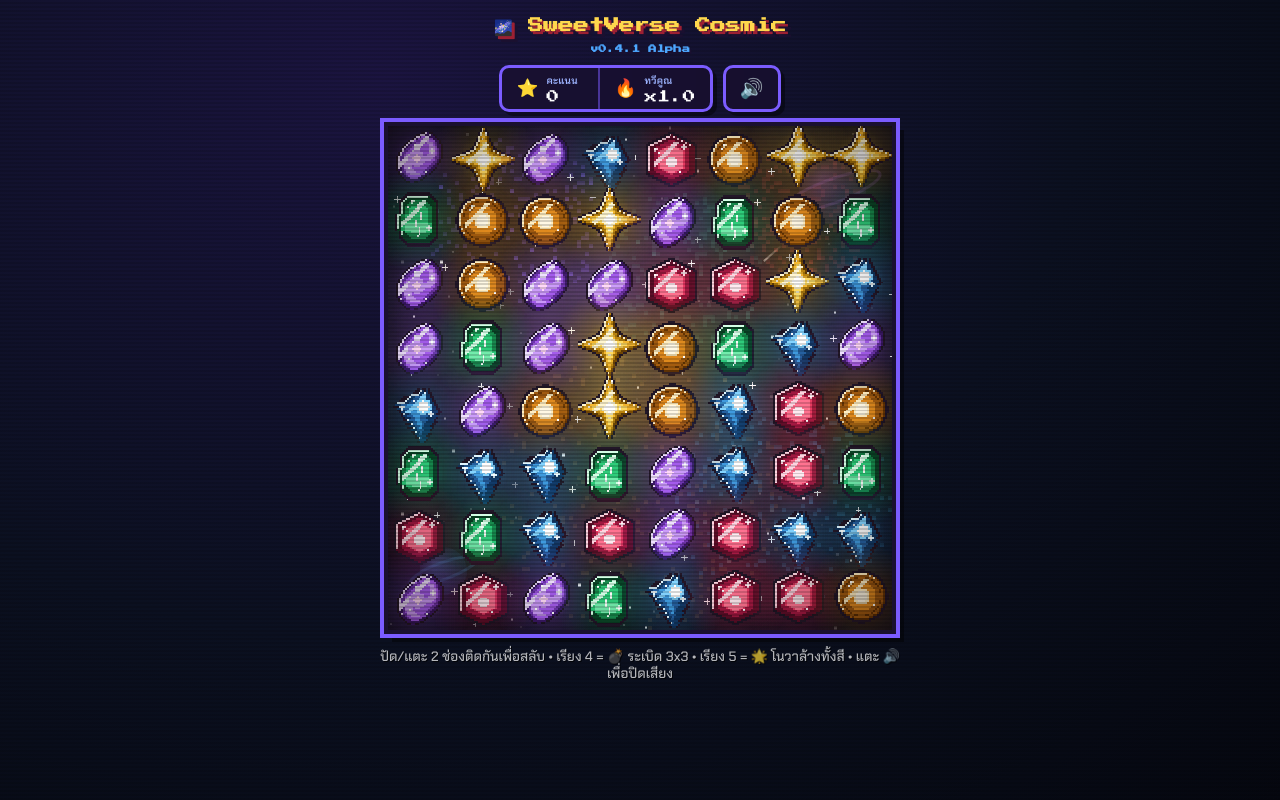
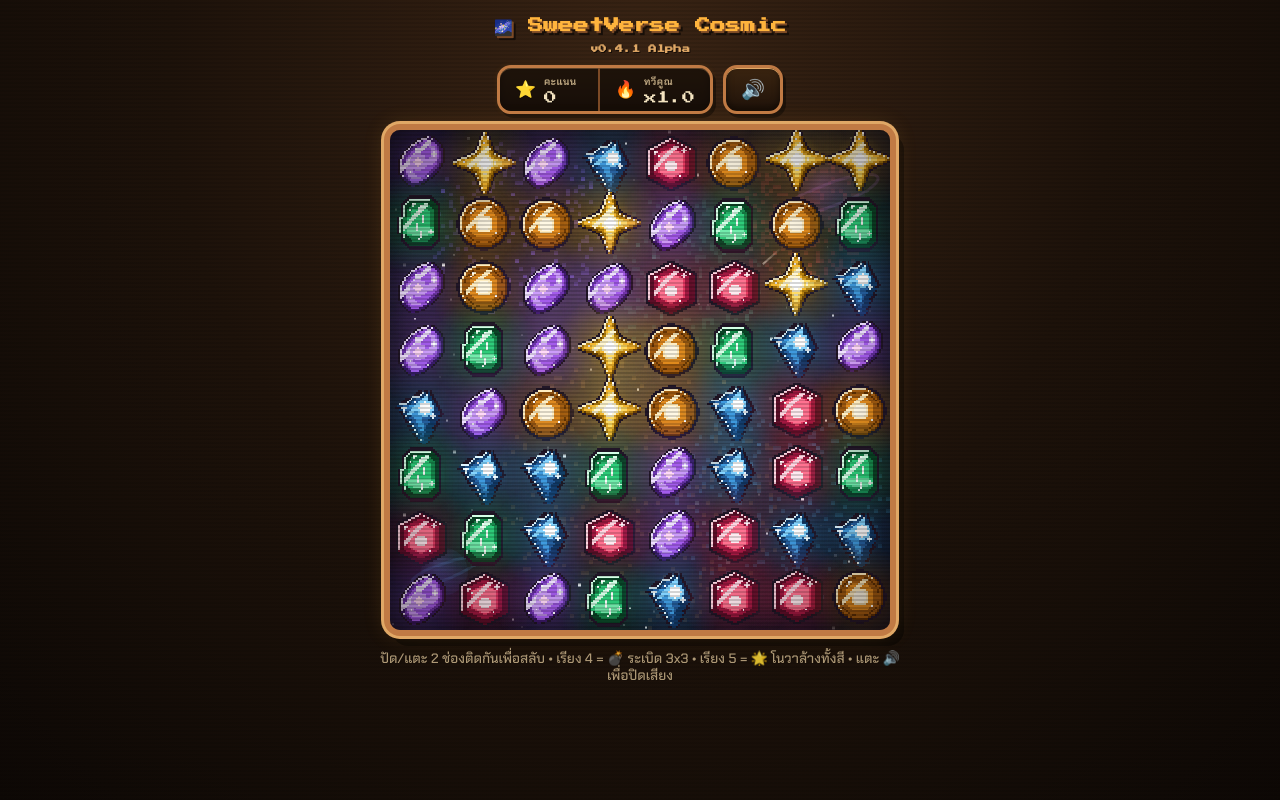
Before and after one commit to markerhz/testcosmicgem, a website with bundled scripts: page index.html in a window 1280 px wide. Built offline with nearby package versions, Linux system fonts and the light colour scheme.

Commit message:
Add files via upload

```diff
--- a/css/style.css
+++ b/css/style.css
@@ -1,12 +1,29 @@
-/* 🕹️ สไตล์ 8-bit + CRT (แบบ Balatro) */
+/* 🛰️ UI ธีม "Tiny Universe" — แผงควบคุมยานอวกาศ (UI_GUIDE: copper / wood / glass / warm cream / amber)
+   ปรัชญา: หน้าจอเป็นของยาน ไม่ใช่เกมมือถือ — วัสดุอุ่น อนาล็อก หนักแน่น
+   Animation: ช้า หายใจ นุ่ม ไม่วูบวาบ (never flashy) */
+
+:root{
+  --cream:#f3e3c0;      /* Warm Cream — ตัวอักษรหลัก */
+  --cream-dim:#c9b28a;  /* cream หม่นสำหรับ label */
+  --copper:#c07a44;     /* Copper — ขอบ/บานพับ */
+  --copper-lo:#7c4a26;  /* copper เข้ม (ร่องเงา) */
+  --copper-hi:#e0a866;  /* copper รับแสง (ไฮไลต์ขอบ) */
+  --amber:#ffb43d;      /* Amber — ค่าตัวเลข/สถานะ */
+  --wood:#2a1c12;       /* ไม้เข้มพื้นแผง */
+  --wood-lo:#160e08;    /* ไม้เข้มสุด */
+  --glass:rgba(20,13,8,.66); /* กระจกฝ้าในช่องเกจ */
+  --danger:#a8433a;
+}
+
 *{box-sizing:border-box}
 html,body{height:100%}
 body{
   margin:0;
+  /* ห้องโดยสารยาน: ไม้อุ่นหม่น + ไอแสงทองจากเพดาน + เส้นสแกนบางๆ ให้ฟีลจออนาล็อก */
   background:
-    repeating-linear-gradient(0deg,rgba(0,0,0,.12) 0 2px,transparent 2px 4px), /* เส้นสแกนทั้งหน้า */
-    radial-gradient(ellipse at 30% 10%,#1b1440 0%,#0b1020 55%,#05070f 100%);
-  color:#fff;
+    repeating-linear-gradient(0deg,rgba(0,0,0,.10) 0 2px,transparent 2px 4px),
+    radial-gradient(ellipse at 50% 8%,#3a2414 0%,#1d120a 52%,#0d0805 100%);
+  color:var(--cream);
   font-family:'Chakra Petch','Segoe UI',system-ui,Arial,sans-serif;
   text-align:center;
   overflow:hidden;
@@ -18,75 +35,111 @@ body{
   display:flex;flex-direction:column;align-items:center;
   height:100%;
 }
-/* ชื่อเกมฟอนต์พิกเซล (ตัวละตินเท่านั้น) — ข้อความไทยทั้งหมดใช้ Chakra Petch แทน
-   เพราะ Press Start 2P ไม่มีตัวอักษรไทย (fallback เป็นฟอนต์ระบบทำให้ดูโดดไม่เข้าธีม) */
+
+/* ป้ายชื่อยาน — ทองเหลืองสลักบนแผ่นทองแดง (ตัวละตินใช้ฟอนต์พิกเซล) */
 header h1{
   margin:10px 0 12px;
   font-family:'Press Start 2P','Courier New',monospace;
   font-size:.95em;letter-spacing:0;
-  color:#ffd84d;
-  text-shadow:3px 3px 0 #9c2033,6px 6px 0 #1a1030; /* เงาซ้อนชั้นแบบเรโทร */
+  color:var(--amber);
+  text-shadow:2px 2px 0 var(--copper-lo),4px 4px 0 var(--wood-lo);
 }
 header small{
   display:block;margin-top:8px;
-  font-size:.55em;color:#4da8ff;text-shadow:2px 2px 0 #1a1030;
+  font-size:.55em;color:var(--copper-hi);text-shadow:1px 1px 0 var(--wood-lo);
 }
-/* HUD คะแนนสไตล์ 8-bit ผสมพรีเมียม: กลุ่มพาเนลมนโปร่งแสง (④ HUD Redesign) */
+
+/* HUD: บานทองแดงมนหนา + ช่องกระจกฝ้าฝัง — เหมือนมาตรวัดแรงดันบนยาน */
 #hud{display:flex;gap:10px;margin:0 0 10px;justify-content:center;align-items:stretch}
 .hud-group{
   display:flex;gap:0;
-  background:rgba(26,16,48,.72);
-  border:3px solid #7b5cff;
-  border-radius:10px;
-  box-shadow:4px 4px 0 rgba(0,0,0,.4);
+  background:linear-gradient(180deg,#33210f,#1c1108);
+  border:3px solid var(--copper);
+  border-radius:14px;
+  box-shadow:
+    inset 0 1px 0 var(--copper-hi),
+    inset 0 -3px 8px rgba(0,0,0,.55),
+    3px 4px 0 rgba(0,0,0,.4);
   overflow:hidden;
-  backdrop-filter:blur(2px);
+  animation:breathe 6.5s ease-in-out infinite; /* หายใจช้าๆ ไม่วูบวาบ */
 }
 .hud-box{
   display:flex;align-items:center;gap:8px;
-  padding:6px 14px;min-width:96px;
+  padding:7px 15px;min-width:98px;
+  background:var(--glass);
 }
-.hud-group .hud-box+.hud-box{border-left:2px solid rgba(123,92,255,.5)}
-.hud-icon{font-size:1.1em;line-height:1}
+.hud-group .hud-box+.hud-box{border-left:2px solid var(--copper-lo)}
+.hud-icon{font-size:1.05em;line-height:1;filter:drop-shadow(0 1px 0 rgba(0,0,0,.5))}
 .hud-text{display:flex;flex-direction:column;align-items:flex-start}
 .hud-label{
   display:block;
   font-family:'Chakra Petch','Courier New',monospace;
   font-weight:600;
-  font-size:.62em;color:#9db4ff;margin-bottom:3px;letter-spacing:.03em;
+  font-size:.62em;color:var(--cream-dim);margin-bottom:3px;letter-spacing:.06em;
+  text-transform:uppercase;
 }
 .hud-value{
   font-family:'Press Start 2P','Courier New',monospace;
-  font-size:.8em;color:#fff;
+  font-size:.8em;color:var(--cream);
+  text-shadow:0 1px 0 rgba(0,0,0,.6);
 }
-#mult.hot{color:#ffd84d;text-shadow:2px 2px 0 #9c2033}
+#mult.hot{color:var(--amber);text-shadow:0 0 8px rgba(255,180,61,.6),0 1px 0 var(--copper-lo)}
+
+/* ปุ่มกลไก มน อุ่น — กดแล้วยุบจริง */
 .hud-btn{
   min-width:auto;display:flex;align-items:center;justify-content:center;
-  padding:0 14px;
-  background:rgba(26,16,48,.72);
-  border:3px solid #7b5cff;
-  border-radius:10px;
-  box-shadow:4px 4px 0 rgba(0,0,0,.4);
-  font-size:1.2em;cursor:pointer;color:#fff;
+  padding:0 15px;
+  background:linear-gradient(180deg,#3a2410,#20130a);
+  border:3px solid var(--copper);
+  border-radius:14px;
+  box-shadow:
+    inset 0 1px 0 var(--copper-hi),
+    inset 0 -3px 7px rgba(0,0,0,.5),
+    3px 4px 0 rgba(0,0,0,.4);
+  font-size:1.2em;cursor:pointer;color:var(--cream);
   font-family:inherit;
-  backdrop-filter:blur(2px);
 }
-.hud-btn:active{box-shadow:2px 2px 0 rgba(0,0,0,.45);transform:translate(2px,2px)}
-.hud-btn.muted{opacity:.55}
+.hud-btn:active{
+  box-shadow:inset 0 2px 6px rgba(0,0,0,.6);
+  transform:translate(2px,3px);
+}
+.hud-btn.muted{opacity:.5;filter:grayscale(.4)}
+
+/* canvas: กรอบทองเหลืองหนา = พอร์ตโฮลกระจกหนาของเครื่องขุดคริสตัล */
 canvas{
-  border:4px solid #1a1030;
-  outline:4px solid #7b5cff;   /* ขอบซ้อน 2 ชั้นแบบพิกเซล */
-  border-radius:0;             /* 8-bit ไม่มีมุมโค้ง */
+  border:6px solid var(--copper);
+  border-radius:16px;
   background:#0a0e1e;
   display:block;
-  image-rendering:pixelated;   /* สำคัญ: ขยายภาพแบบไม่เกลี่ยพิกเซล */
+  image-rendering:pixelated;
   image-rendering:crisp-edges;
-  box-shadow:8px 8px 0 rgba(0,0,0,.45); /* เงาตันๆ ไม่ฟุ้ง */
+  box-shadow:
+    inset 0 0 0 2px var(--copper-lo),
+    0 0 0 3px var(--copper-hi),
+    0 0 22px rgba(255,180,61,.14),
+    8px 10px 0 rgba(0,0,0,.45);
   touch-action:none;
 }
+
+/* คำแนะนำ — โทนครีมหม่นบนผ้าใบ/หนัง */
 #hint{
   font-family:'Chakra Petch','Segoe UI',system-ui,sans-serif;
   font-weight:500;
-  font-size:.85em;opacity:.7;margin:14px 0;
-  text-shadow:1px 1px 0 #000;
+  font-size:.85em;color:var(--cream-dim);opacity:.85;margin:14px 0;
+  text-shadow:1px 1px 0 var(--wood-lo);
 }
+
+/* หายใจ: เรืองอุ่นรอบแผงเกจ ขึ้น-ลงช้ามาก (ART_BIBLE: soft breathing) */
+@keyframes breathe{
+  0%,100%{box-shadow:
+    inset 0 1px 0 var(--copper-hi),
+    inset 0 -3px 8px rgba(0,0,0,.55),
+    3px 4px 0 rgba(0,0,0,.4),
+    0 0 0 rgba(255,180,61,0);}
+  50%{box-shadow:
+    inset 0 1px 0 var(--copper-hi),
+    inset 0 -3px 8px rgba(0,0,0,.55),
+    3px 4px 0 rgba(0,0,0,.4),
+    0 0 14px rgba(255,180,61,.16);}
+}
+@media (prefers-reduced-motion:reduce){.hud-group{animation:none}}
--- a/js/engine/GemArt.js
+++ b/js/engine/GemArt.js
@@ -38,15 +38,14 @@ export class GemArt {
    * จังหวะชีวิตต่อเจม — ลอยในอวกาศคนละจังหวะ (independent timing)
    *   floatAmp/floatSpeed — ลอยขึ้นลง (px logical / คาบ ms)
    *   glowSpeed           — ออร่าด้านหลังเต้น
-   *   orbitSpeed          — ประกายดาวโคจรรอบเม็ด (ms ต่อเรเดียน)
    */
   static ANIM = [
-    { floatAmp: 1.8, floatSpeed: 830, glowSpeed: 620, orbitSpeed: 940 },  // Ruby หนัก ลอยช้า
-    { floatAmp: 2.4, floatSpeed: 640, glowSpeed: 460, orbitSpeed: 700 },  // Nova เบา ระยิบเร็ว
-    { floatAmp: 1.6, floatSpeed: 920, glowSpeed: 700, orbitSpeed: 1080 }, // Emerald นิ่งสุขุม
-    { floatAmp: 2.1, floatSpeed: 720, glowSpeed: 540, orbitSpeed: 820 },  // Meteor พริ้ว
-    { floatAmp: 2.0, floatSpeed: 780, glowSpeed: 500, orbitSpeed: 760 },  // Nebula ไหลลอย
-    { floatAmp: 1.7, floatSpeed: 870, glowSpeed: 580, orbitSpeed: 1000 }, // Solar มั่นคง
+    { floatAmp: 1.8, floatSpeed: 830, glowSpeed: 620 },  // Ruby หนัก ลอยช้า
+    { floatAmp: 2.4, floatSpeed: 640, glowSpeed: 460 },  // Nova เบา ระยิบเร็ว
+    { floatAmp: 1.6, floatSpeed: 920, glowSpeed: 700 },  // Emerald นิ่งสุขุม
+    { floatAmp: 2.1, floatSpeed: 720, glowSpeed: 540 },  // Meteor พริ้ว
+    { floatAmp: 2.0, floatSpeed: 780, glowSpeed: 500 },  // Nebula ไหลลอย
+    { floatAmp: 1.7, floatSpeed: 870, glowSpeed: 580 },  // Solar มั่นคง
   ];
 
   constructor(cellSize, gap) {
@@ -393,18 +392,6 @@ export class GemArt {
     return c;
   }
 
-  /** ประกายดาวเล็ก (7x7 รูปบวก) โคจรรอบเจม — สร้างครั้งเดียว */
-  static buildSparkleSprite() {
-    const c = document.createElement('canvas');
-    c.width = 7; c.height = 7;
-    const g = c.getContext('2d');
-    g.fillStyle = 'rgba(255,255,255,0.55)';
-    g.fillRect(2, 3, 3, 1); g.fillRect(3, 2, 1, 3);
-    g.fillStyle = '#ffffff';
-    g.fillRect(0, 3, 7, 1); g.fillRect(3, 0, 1, 7);
-    return c;
-  }
-
   buildSprites() {
     this.sprites = [];
     for (let type = 0; type < GemArt.PALETTE.length; type++) {
@@ -414,7 +401,6 @@ export class GemArt {
     this.novaFrames = [0, 1, 2].map((f) => GemArt.gridToCanvas(GemArt.novaData(f)));
     this.glowSprites = GemArt.PALETTE.map((p) => GemArt.buildGlowSprite(p.m));
     this.novaGlow = GemArt.buildGlowSprite('#ffffff');
-    this.sparkle = GemArt.buildSparkleSprite();
   }
 
   get selectionGlow() {
@@ -422,7 +408,7 @@ export class GemArt {
   }
 
   // =====================================================
-  // วาดเจม 1 เม็ด — ลอยในอวกาศ + ออร่าวิ้งเต้น + ประกายดาวโคจร
+  // วาดเจม 1 เม็ด — ลอยในอวกาศ + ออร่าวิ้งเต้น
   // (คณิตล้วนต่อเฟรม ไม่มี allocation — คงมาตรฐาน TASK-003)
   // =====================================================
 
@@ -456,19 +442,6 @@ export class GemArt {
     ctx.drawImage(glow, cx - glowSize / 2, cy - glowSize / 2, glowSize, glowSize);
     ctx.globalAlpha = 1;
 
-    // ประกายดาว 2 ดวงโคจรวงรีรอบเม็ด (อยู่หลังตัวเจม) — กะพริบเป็นจังหวะ
-    for (let k = 0; k < 2; k++) {
-      const blink = Math.sin((time + phase) / 210 + k * 2.4);
-      if (blink < 0.35) continue; // ติดๆ ดับๆ = วิ้ง
-      const ang = time / A.orbitSpeed + phase * 0.01 + k * Math.PI;
-      const sx = cx + Math.cos(ang) * base * 0.58;
-      const sy = cy + Math.sin(ang) * base * 0.40;
-      const ss = 7 * (0.7 + 0.3 * blink);
-      ctx.globalAlpha = blink;
-      ctx.drawImage(this.sparkle, sx - ss / 2, sy - ss / 2, ss, ss);
-      ctx.globalAlpha = 1;
-    }
-
     if (candy.special === 'nova') {
       const frame = Math.floor(time / 150) % 3;
       ctx.drawImage(this.novaFrames[frame], px, py, width, height);
```
Also changed, not shown: docs/CHANGELOG.md.
